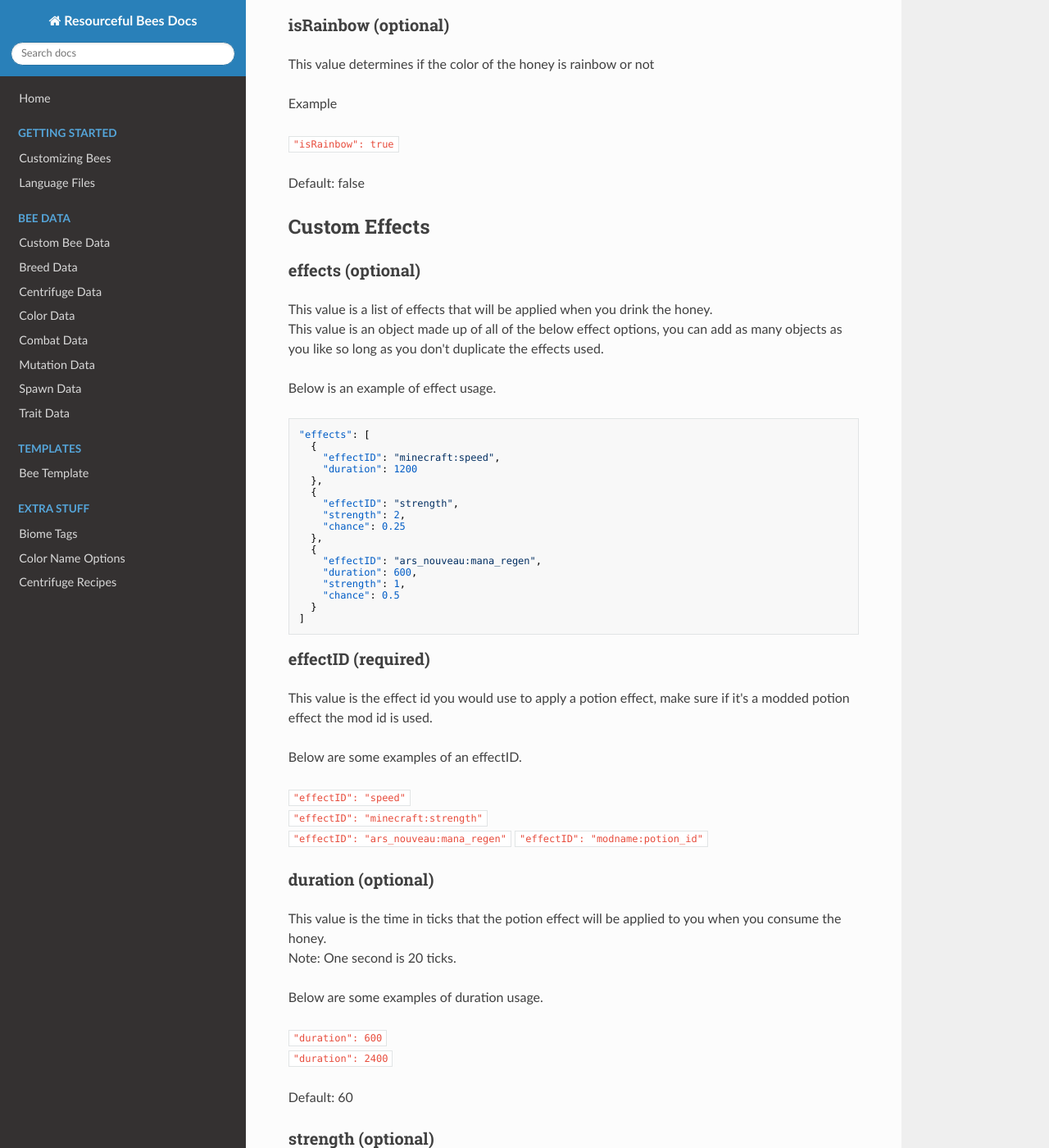
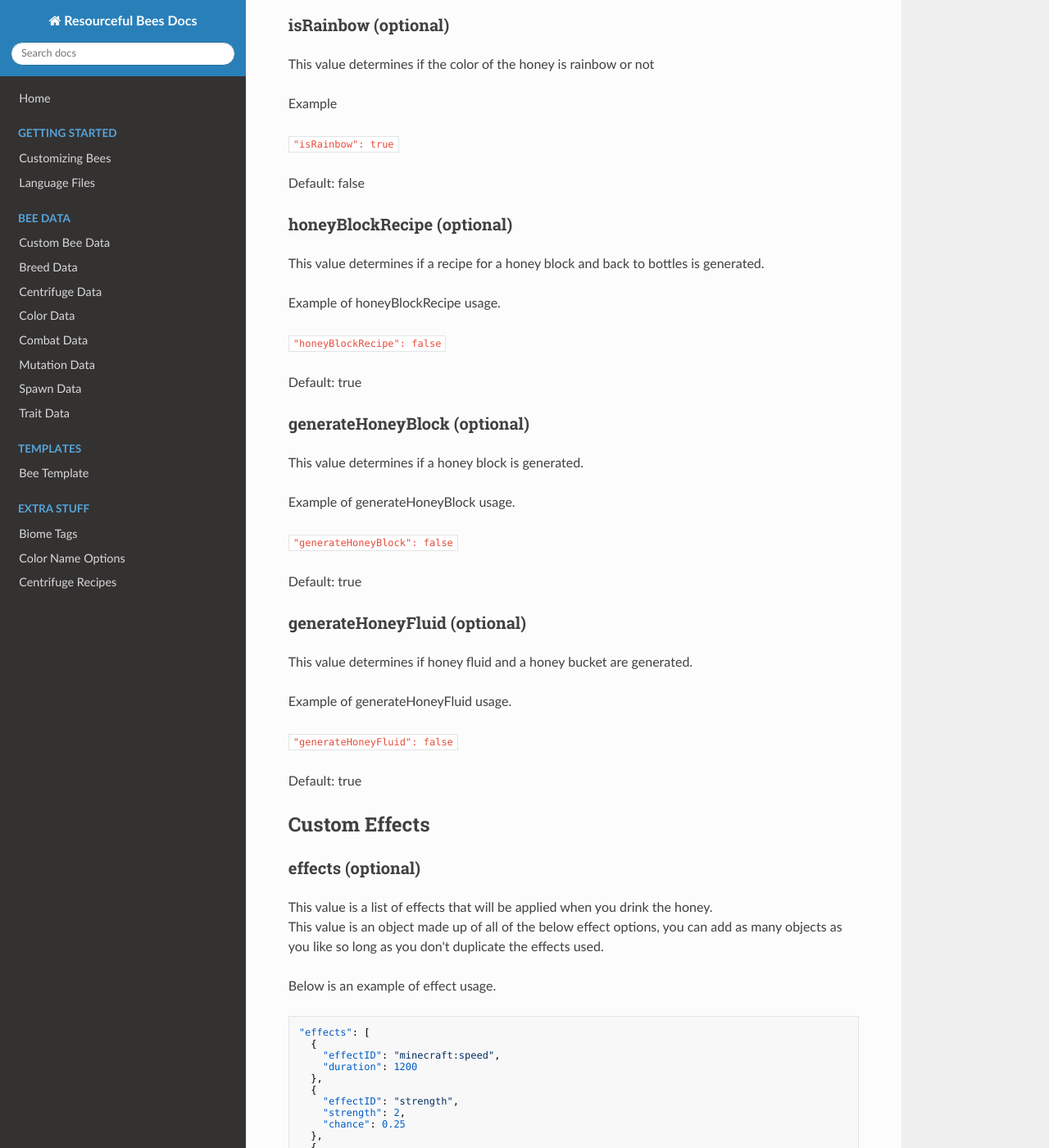
Before and after one commit to Team-Resourceful/ResourcefulBeesDocs, an MkDocs documentation site: the page built from docs/extra_stuff/custom_honey.md, in a window 1280 px wide and 1400 px high, scrolled down 1769 px. Shown: the whole window at 82% size. Built offline with MkDocs 1.6.1, drawn with Linux system fonts in a browser that asks for light colours; nearby versions of some CDN libraries.

Commit message:
Update custom_honey.md
added information on disabling blocks, fluids, and recipes

```diff
--- a/docs/extra_stuff/custom_honey.md
+++ b/docs/extra_stuff/custom_honey.md
@@ -70,6 +70,36 @@ Example
 `"isRainbow": true`
 
 Default: false
+
+### honeyBlockRecipe (optional)
+
+This value determines if a recipe for a honey block and back to bottles is generated.
+
+Example of honeyBlockRecipe usage.
+
+`"honeyBlockRecipe": false`
+
+Default: true
+
+### generateHoneyBlock (optional)
+
+This value determines if a honey block is generated.
+
+Example of generateHoneyBlock usage.
+
+`"generateHoneyBlock": false`
+
+Default: true
+
+### generateHoneyFluid (optional)
+
+This value determines if honey fluid and a honey bucket are generated.
+
+Example of generateHoneyFluid usage.
+
+`"generateHoneyFluid": false`
+
+Default: true
 
 ## Custom Effects
 
```
